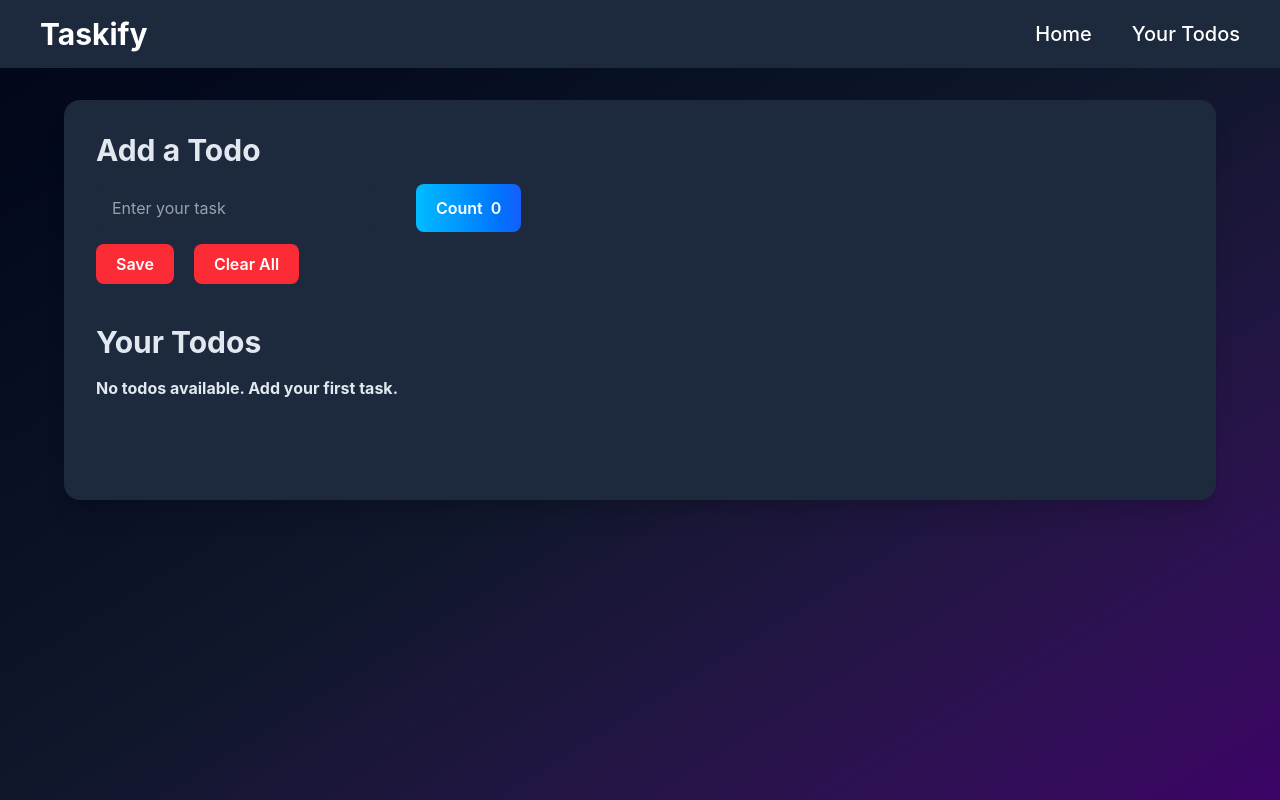
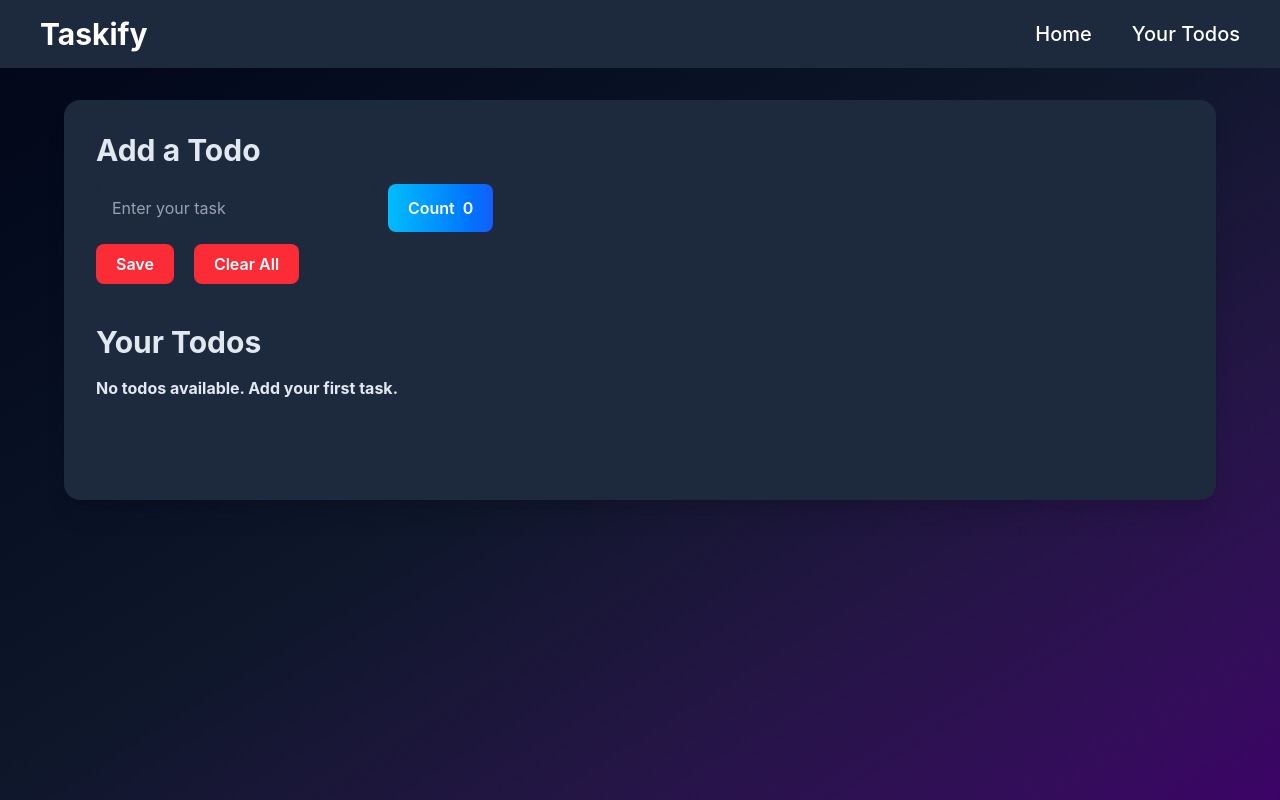
Before and after one commit to Dikshant182006/taskify-react-todo-app, a React (Vite) app: page / in a window 1280 px wide. Built offline with nearby package versions, Linux system fonts and the light colour scheme; the HTML template or start-up script is replaced by a standard one.

Commit message:
Fix ux in mobile

```diff
--- a/src/App.jsx
+++ b/src/App.jsx
@@ -79,7 +79,7 @@ export default function App() {
         <h2 className="text-3xl font-bold mb-4">Add a Todo</h2>
 
         <div className="flex flex-col w-1/3 gap-3 mt-3">
-        <div className="flex gap-10">
+        <div className="flex gap-3">
           <input
             onChange={handleChange}
             onKeyDown={handleEnter}
```
